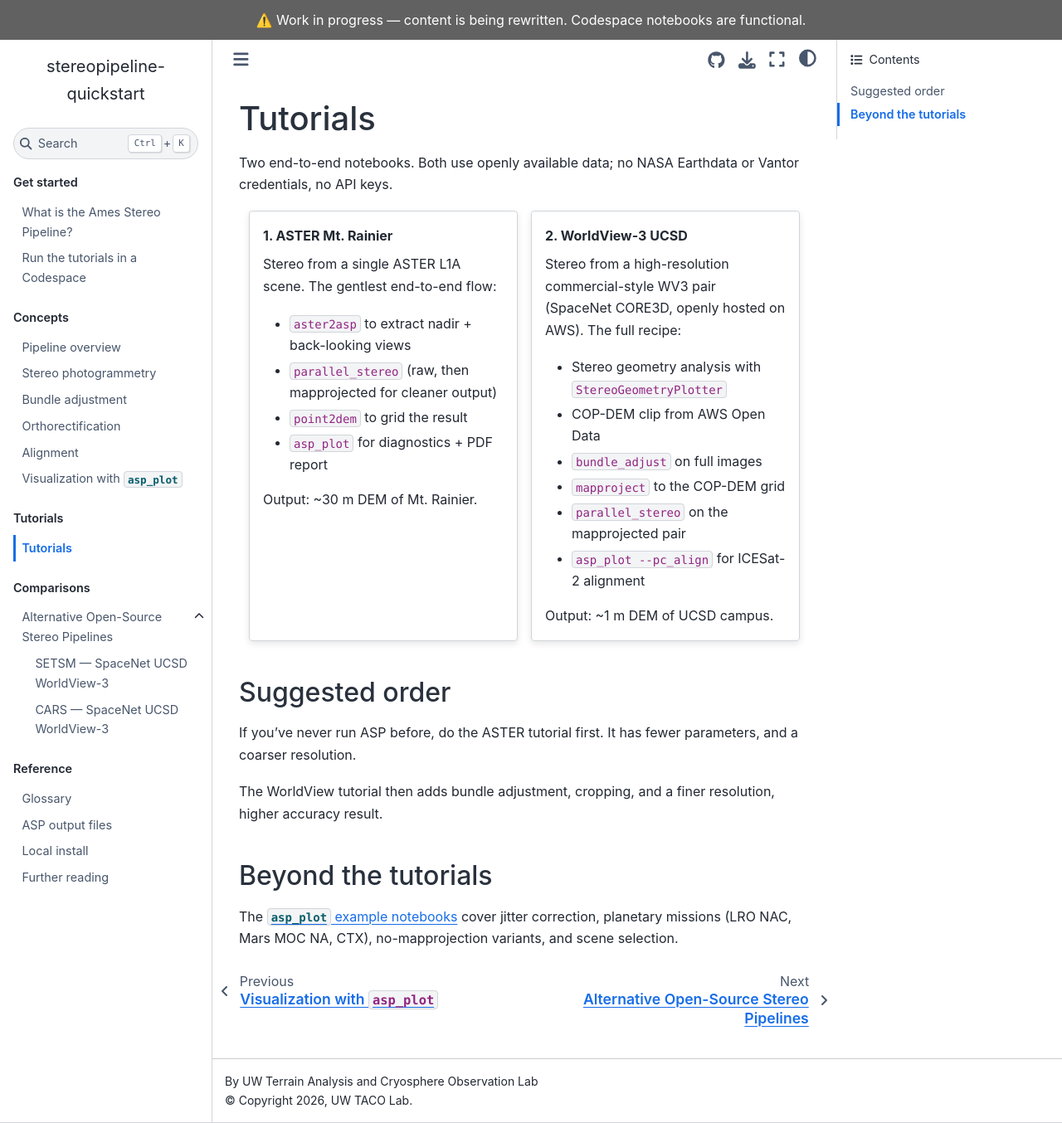
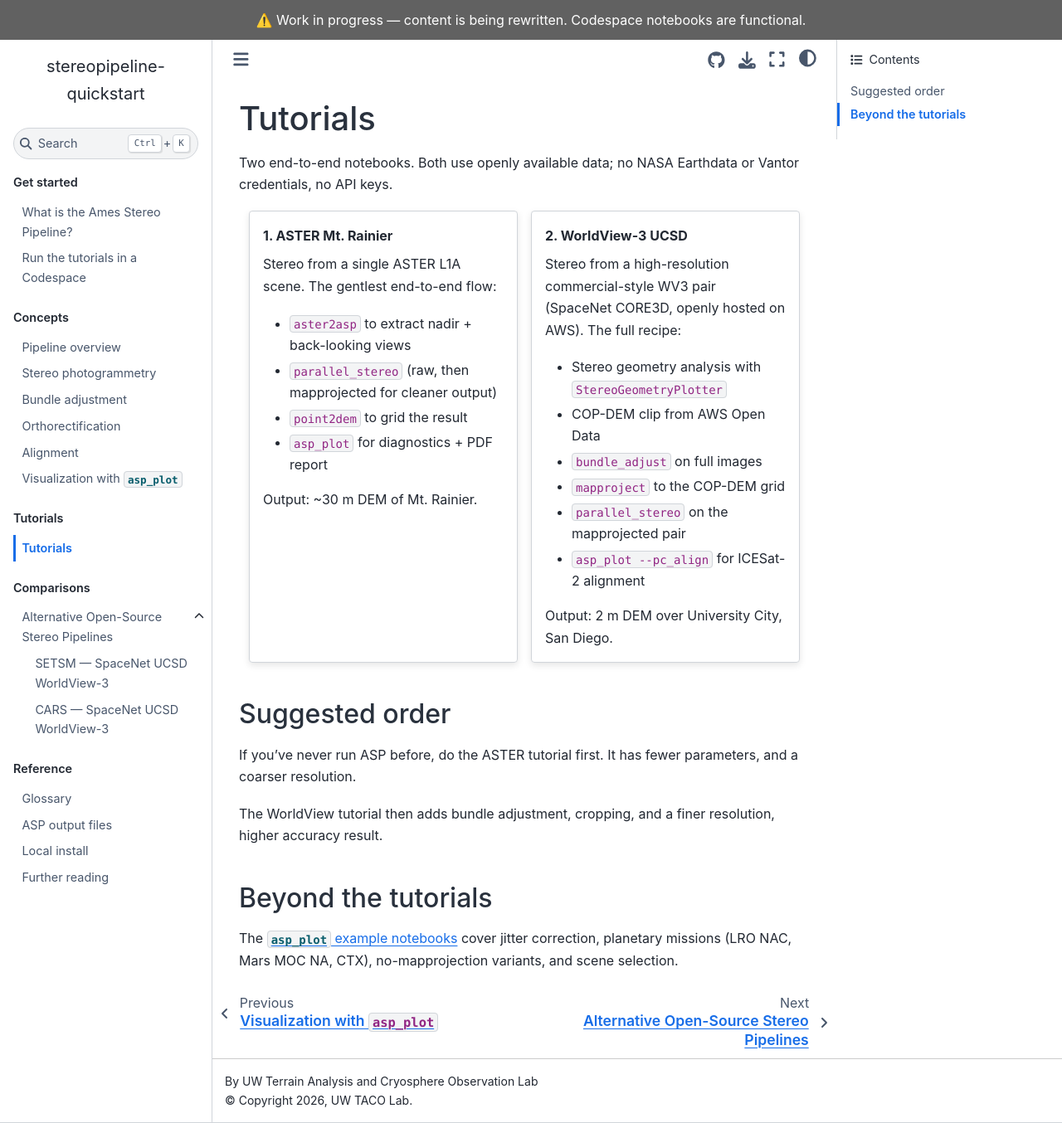
Before and after one commit to uw-cryo/stereopipeline-quickstart, a Sphinx documentation site: the page built from docs/tutorials/index.md, in a window 1280 px wide and 1354 px high. Shown: the whole window at 83% size. Built offline with Sphinx 7.4.7 and the Sphinx Book theme 1.1.4, drawn with Linux system fonts in a browser that asks for light colours; pages that are not in the unit, such as notebooks, are missing from menus.

Commit message:
Speed up WV notebook: --ip-per-tile 10, 0.5 m ortho GSD, 2 m DEM grid
Also rename mapproject outputs _corr_map.tif -> _map.tif

```diff
--- a/docs/tutorials/index.md
+++ b/docs/tutorials/index.md
@@ -30,7 +30,7 @@
 - `parallel_stereo` on the mapprojected pair
 - `asp_plot --pc_align` for ICESat-2 alignment
 
-Output: ~1 m DEM of UCSD campus.
+Output: 2 m DEM over University City, San Diego.
 :::
 ::::
 
```
Also changed, not shown: 1 other file.
